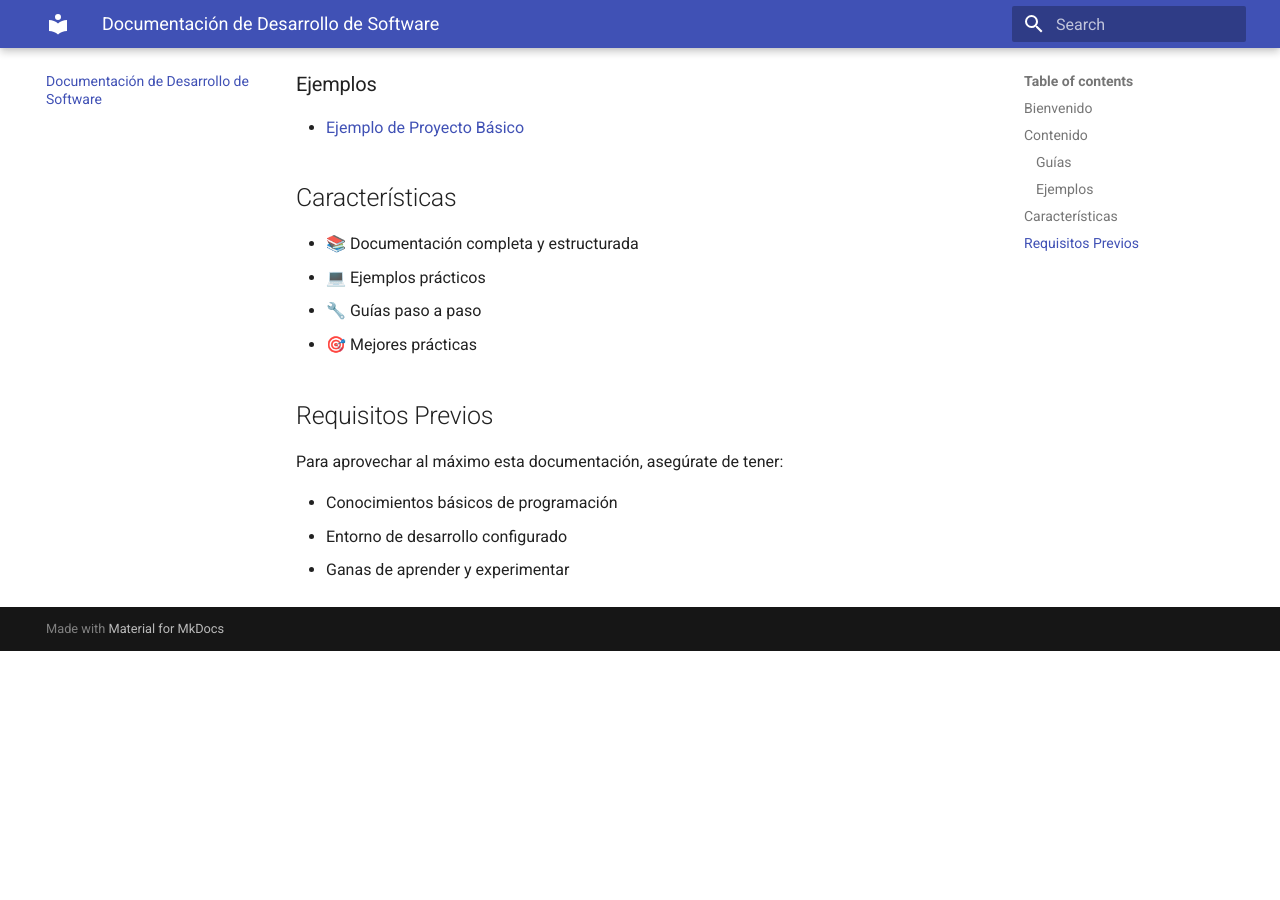
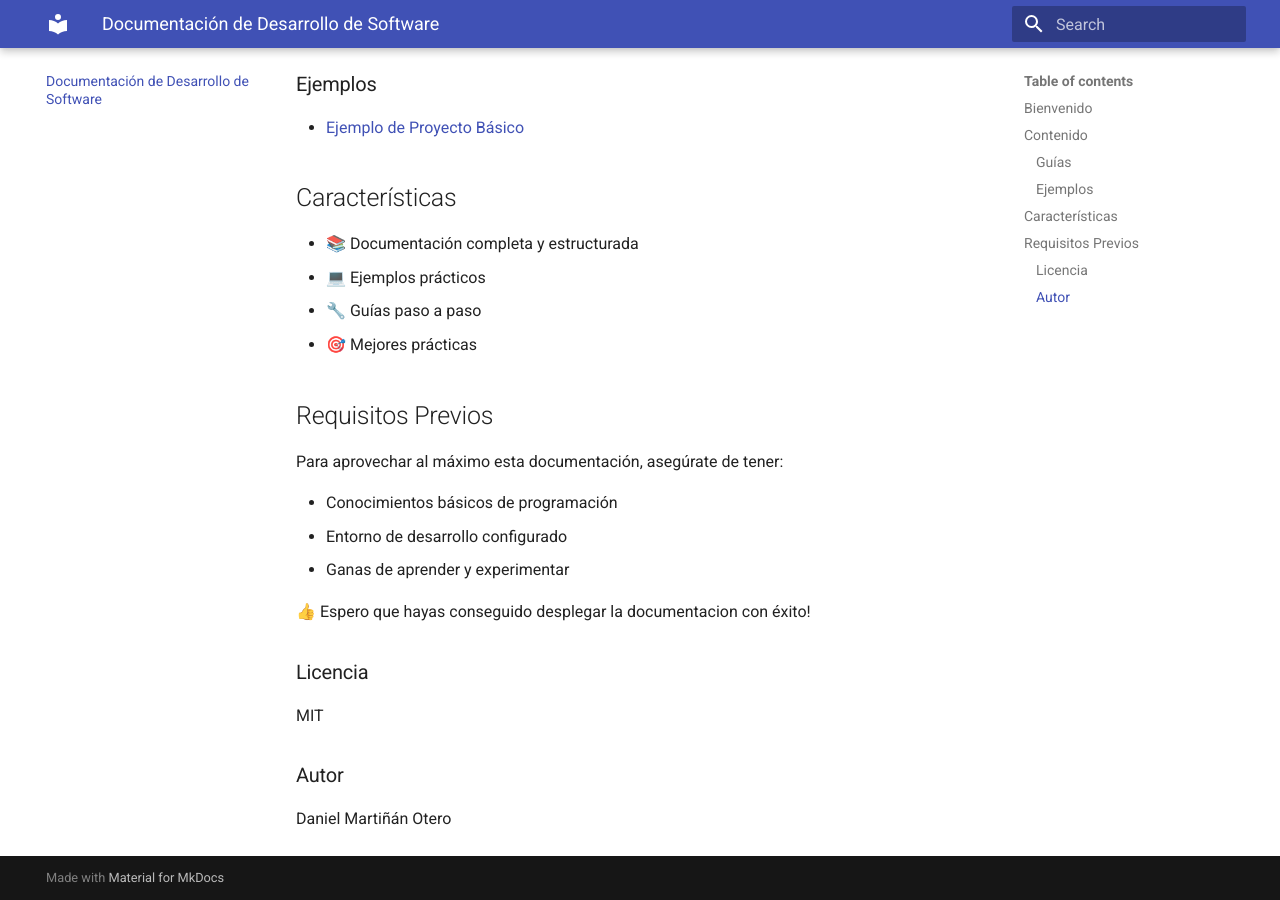
Before and after one commit to danielmartinan/mi-documentacion_v2, an MkDocs documentation site: the page built from docs/index.md, in a window 1280 px wide and 900 px high, scrolled down 523 px. Built offline with MkDocs 1.6.1 and Material for MkDocs 9.7.7, drawn with Linux system fonts in a browser that asks for light colours; before the commit the page ends 1174 px from its top, so only the background shows below that.

Commit message:
Actualziado index.md

```diff
--- a/docs/index.md
+++ b/docs/index.md
@@ -30,3 +30,13 @@ Para aprovechar al máximo esta documentación, asegúrate de tener:
 - Conocimientos básicos de programación
 - Entorno de desarrollo configurado
 - Ganas de aprender y experimentar
+
+👍 Espero que hayas conseguido desplegar la documentacion con éxito!
+
+### Licencia
+
+MIT
+
+### Autor
+
+Daniel Martiñán Otero
```
